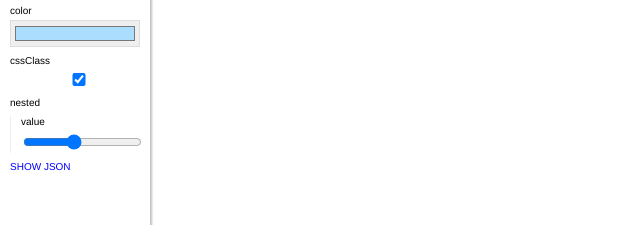
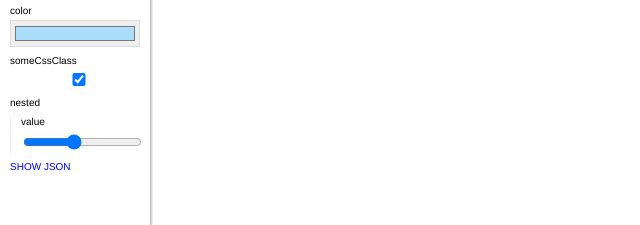
Before and after one commit to fzembow/config-panel, a plain HTML site: page index.html in a window 1280 px wide. Shown: the part 178-403 px from the top of the page, 0-640 px from the left. Drawn offline with Linux system fonts and the light colour scheme.

Commit message:
Remove special treatment of cssClass

```diff
--- a/config_panel.js
+++ b/config_panel.js
@@ -129,9 +129,9 @@ const VALID_GLOBAL_OPTIONS = {
 const VALID_KEY_OPTIONS = {
   callback: 'function',
   hidden: 'boolean',
-  cssClass: 'boolean',
+  applyCssClass: 'boolean',
   reload: 'boolean',
-  type: value => ['color', 'cssClass', 'number', 'range', 'text'].includes(value),
+  type: value => ['color', 'number', 'range', 'text'].includes(value),
   min: 'number',
   max: 'number',
   step: 'number'
@@ -368,12 +368,7 @@ ConfigPanel.prototype.createInput = function(config, key, options = {}){
   input.className = 'cfgp-ConfigPanel-input';
 
   // TODO: Allow explicit configuration of type.
-  let type;
-  if (options.type) {
-    type = options.type === 'cssClass' ? 'checkbox' : options.type;
-  } else {
-    type = this.detectInputType(config[key]);
-  }
+  const type = options.type ? options.type : this.detectInputType(config[key]);
   input.type = type;
 
   const value = config[key];
@@ -422,7 +417,7 @@ ConfigPanel.prototype.createInput = function(config, key, options = {}){
       options.callback(newValue, oldValue);
     }
 
-    if (options.type === 'cssClass') {
+    if (options.applyCssClass) {
       this.onChangeCssValue(key, newValue);
     }
 
@@ -430,7 +425,7 @@ ConfigPanel.prototype.createInput = function(config, key, options = {}){
   });
   container.appendChild(input);
 
-  if (options.type === 'cssClass') {
+  if (options.applyCssClass) {
     this.onChangeCssValue(key, value);
   }
 
--- a/index.html
+++ b/index.html
@@ -12,7 +12,7 @@
         text: 'hello',
         color: '#abdefe',
         hidden: 'will not be shown',
-        cssClass: true,
+        someCssClass: true,
         nested: {
           value: 42
         }
@@ -32,8 +32,8 @@
           hidden: {
             hidden: true
           },
-          cssClass: {
-            type: 'cssClass'
+          someCssClass: {
+            applyCssClass: true
           },
           nested: {
             value: {
```
